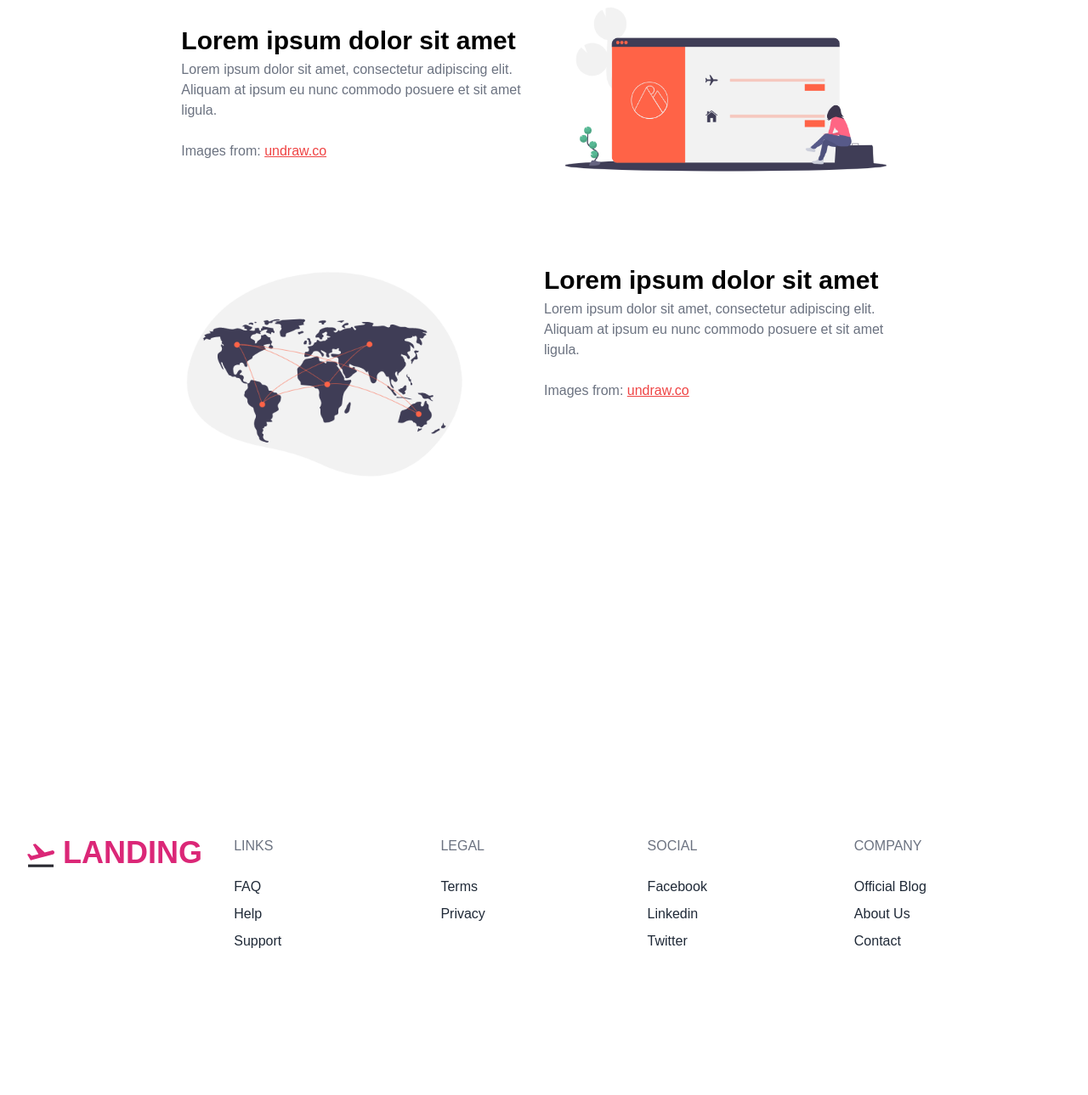
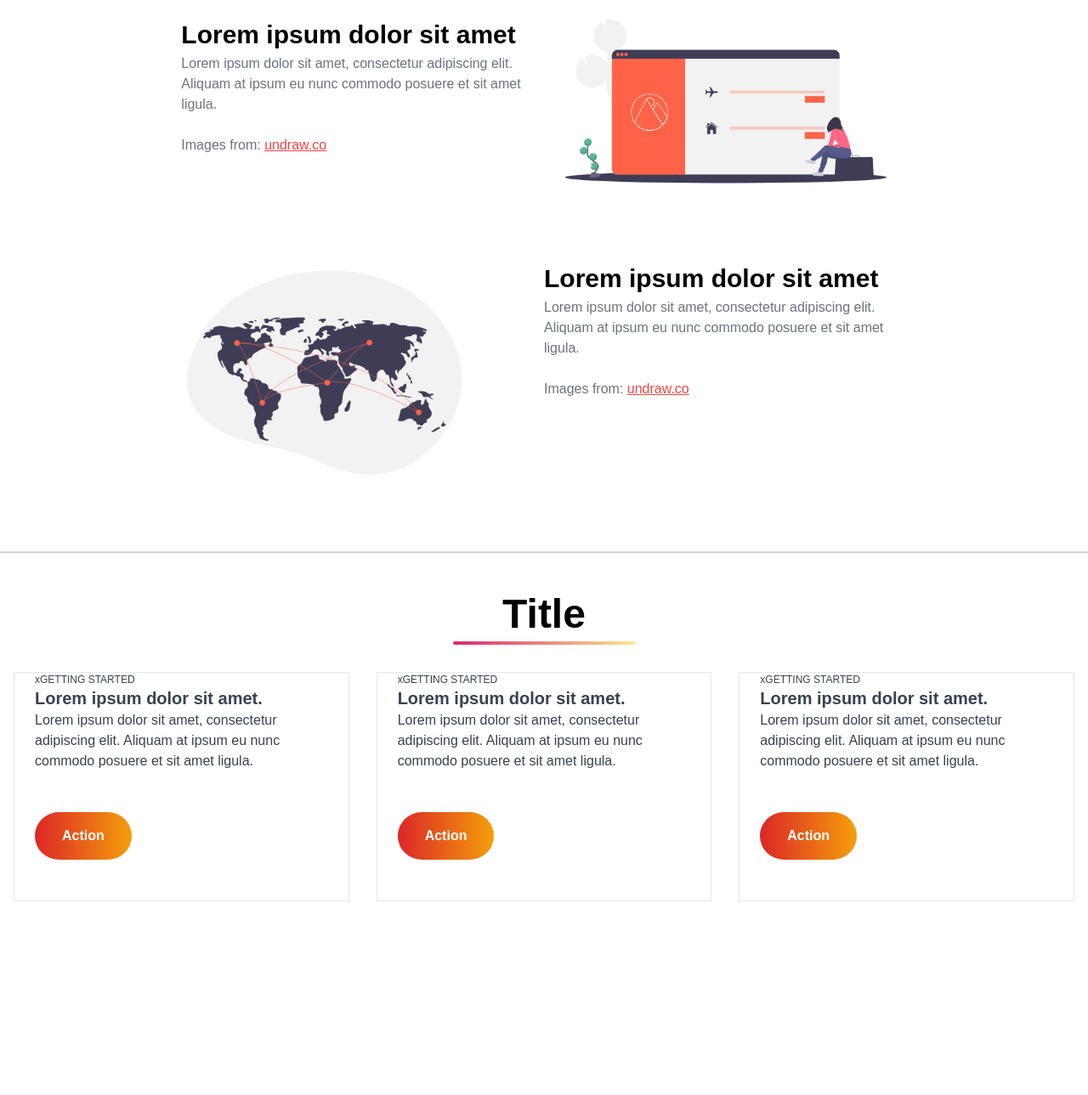
Before and after one commit to chipson2k/Btnhom, a plain HTML site: page index.html in a window 1280 px wide. Shown: the part 760-2049 px from the top of the page at 85% size. Before the commit the page ends 1928 px from the top, so only its background shows below. Drawn offline with nearby package versions, Linux system fonts and the light colour scheme.

Commit message:
add title 2

```diff
--- a/index.html
+++ b/index.html
@@ -10,7 +10,6 @@
         .bg-grey {
            background-color: #f3f4f6 ;
         }
-
         footer {
             margin-top: 1000px;
         }
@@ -66,7 +65,7 @@
         <hr class="border-b border-gray-100 opacity-25 my-0 py-0" />
       </nav>
       <!-- main -->
-      <div class=" text-white px-4 bg-gradient-to-r from-pink-600 to-yellow-200" style="padding-top:74px;">
+      <div class=" text-white px-4 bg-gradient-to-r from-pink-600 to-yellow-200 py-11">
         <div class="flex items-center pt-7">
           <session class="flex flex-col items-start w-5/12 ">
             <p class="uppercase">What business are you?</p>
@@ -81,13 +80,13 @@
           </session>
         </div>
       </div>
-      <div class="mt-10">
-        <div class="w-8/12 h-10 mx-auto my-0">
+      <div class="mt-10 border-b-2 border-gray-300">
+        <div class="w-8/12 mx-auto my-0 pb-20">
           <div class="mb-8">
             <h1 class="text-5xl font-bold text-black text-center">Title</h1>
-            <div class="w-3/12 h-1 bg-gradient-to-r from-pink-600 to-yellow-200 mx-auto my-0"></div>
+            <div class="w-3/12 px-3 pt-1 bg-gradient-to-r from-pink-600 to-yellow-200 mx-auto my-0 rounded-full"></div>
           </div>
-          <div class="flex flex-wrap text-black items-center mb-24">
+          <div class="flex flex-wrap text-black mb-20">
             <session class="w-6/12">
               <h3 class="text-3xl font-bold leading-normal">Lorem ipsum dolor sit amet</h3>
               <p class="text-gray-500 text-base">Lorem ipsum dolor sit amet, consectetur adipiscing elit.
@@ -109,6 +108,47 @@
               <br><br>Images from: <a href="#" class="text-red-500 underline">undraw.co</a></p>
             </session>
           </div>
+        </div>
+      </div>
+      <div class="mt-12">
+        <div class="mb-8">
+          <h1 class="text-5xl font-bold text-black text-center mb-2">Title</h1>
+          <div class="w-2/12 px-3 pt-1 bg-gradient-to-r from-pink-600 to-yellow-200 mx-auto my-0 rounded-full"></div>
+        </div>
+        <div class="flex">
+          <section class="w-1/3">
+            <section class="mx-4 border border-#44403c">
+              <section class="pl-6 pr-6 text-gray-700">
+                <p class="text-xs">xGETTING STARTED</p>
+                <h3 class="text-xl font-bold">Lorem ipsum dolor sit amet.</h3>
+                <p class="text-base">Lorem ipsum dolor sit amet, consectetur adipiscing elit.
+                  Aliquam at ipsum eu nunc commodo posuere et sit amet ligula.</p>
+                  <a href="#" class="px-8 py-4 rounded-full bg-gradient-to-r from-red-600 to-yellow-500 inline-block my-12 text-white font-bold">Action</a>
+              </section>
+            </section>
+          </section>
+          <section class="w-1/3">
+            <section class="mx-4 border border-#44403c">
+              <section class="pl-6 pr-6 text-gray-700">
+                <p class="text-xs">xGETTING STARTED</p>
+                <h3 class="text-xl font-bold">Lorem ipsum dolor sit amet.</h3>
+                <p class="text-base">Lorem ipsum dolor sit amet, consectetur adipiscing elit.
+                  Aliquam at ipsum eu nunc commodo posuere et sit amet ligula.</p>
+                  <a href="#" class="px-8 py-4 rounded-full bg-gradient-to-r from-red-600 to-yellow-500 inline-block my-12 text-white font-bold">Action</a>
+              </section>
+            </section>
+          </section>
+          <section class="w-1/3">
+            <section class="mx-4 border border-#44403c">
+              <section class="pl-6 pr-6 text-gray-700">
+                <p class="text-xs">xGETTING STARTED</p>
+                <h3 class="text-xl font-bold">Lorem ipsum dolor sit amet.</h3>
+                <p class="text-base">Lorem ipsum dolor sit amet, consectetur adipiscing elit.
+                  Aliquam at ipsum eu nunc commodo posuere et sit amet ligula.</p>
+                  <a href="#" class="px-8 py-4 rounded-full bg-gradient-to-r from-red-600 to-yellow-500 inline-block my-12 text-white font-bold">Action</a>
+              </section>
+            </section>
+          </section>
         </div>
       </div>
       <!-- main -->
```
